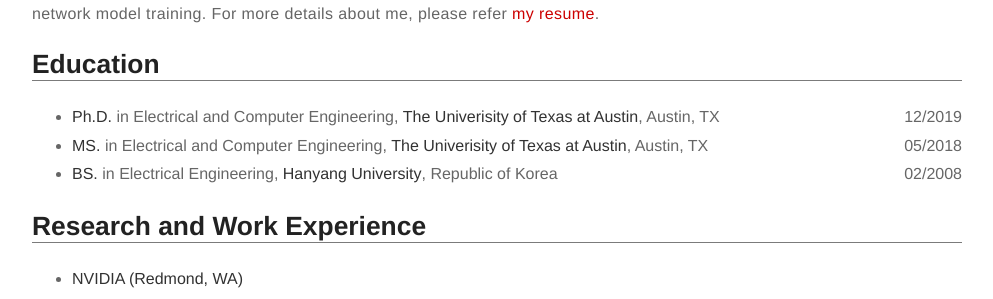
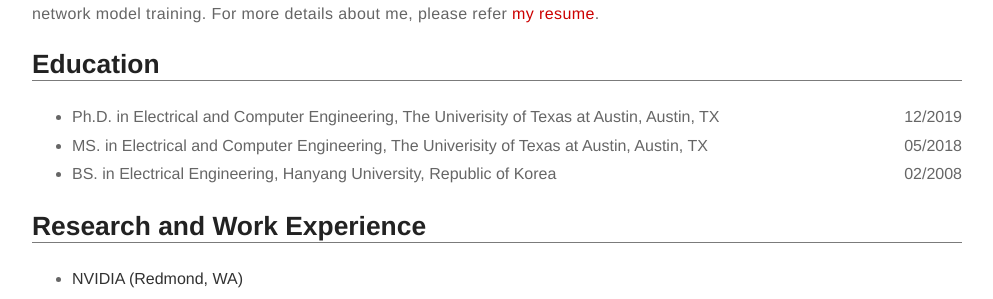
Before and after one commit to erhoo82/erhoo82.github.io, a Jekyll site: the page built from index.md, in a window 1280 px wide and 900 px high, scrolled down 685 px. Shown: the part 152-451 px from the top of the window, without its empty margins (143-1136 px from the left). Built offline with Jekyll 4.4.1, drawn with Linux system fonts in a browser that asks for light colours.

Commit message:
Remove bold styling from education entries on the home page.

```diff
--- a/index.md
+++ b/index.md
@@ -22,15 +22,15 @@ For more details about me, please refer <a href="https://drive.google.com/file/d
 <h2>Education<hr></h2>
 <ul>
     <li>
-    <div style="float: left"><b>Ph.D.</b> in Electrical and Computer Engineering, <b>The Univerisity of Texas at Austin</b>, Austin, TX</div>
+    <div style="float: left">Ph.D. in Electrical and Computer Engineering, The Univerisity of Texas at Austin, Austin, TX</div>
     <div style="float: right">12/2019</div>
     </li>
     <li>
-    <div style="float: left"><b>MS.</b> in Electrical and Computer Engineering, <b>The Univerisity of Texas at Austin</b>, Austin, TX</div>
+    <div style="float: left">MS. in Electrical and Computer Engineering, The Univerisity of Texas at Austin, Austin, TX</div>
     <div style="float: right">05/2018</div>
     </li>
     <li>
-    <div style="float: left"><b>BS.</b> in Electrical Engineering, <b>Hanyang University</b>, Republic of Korea</div>
+    <div style="float: left">BS. in Electrical Engineering, Hanyang University, Republic of Korea</div>
     <div style="float: right">02/2008</div>
     </li>
 </ul>
```
